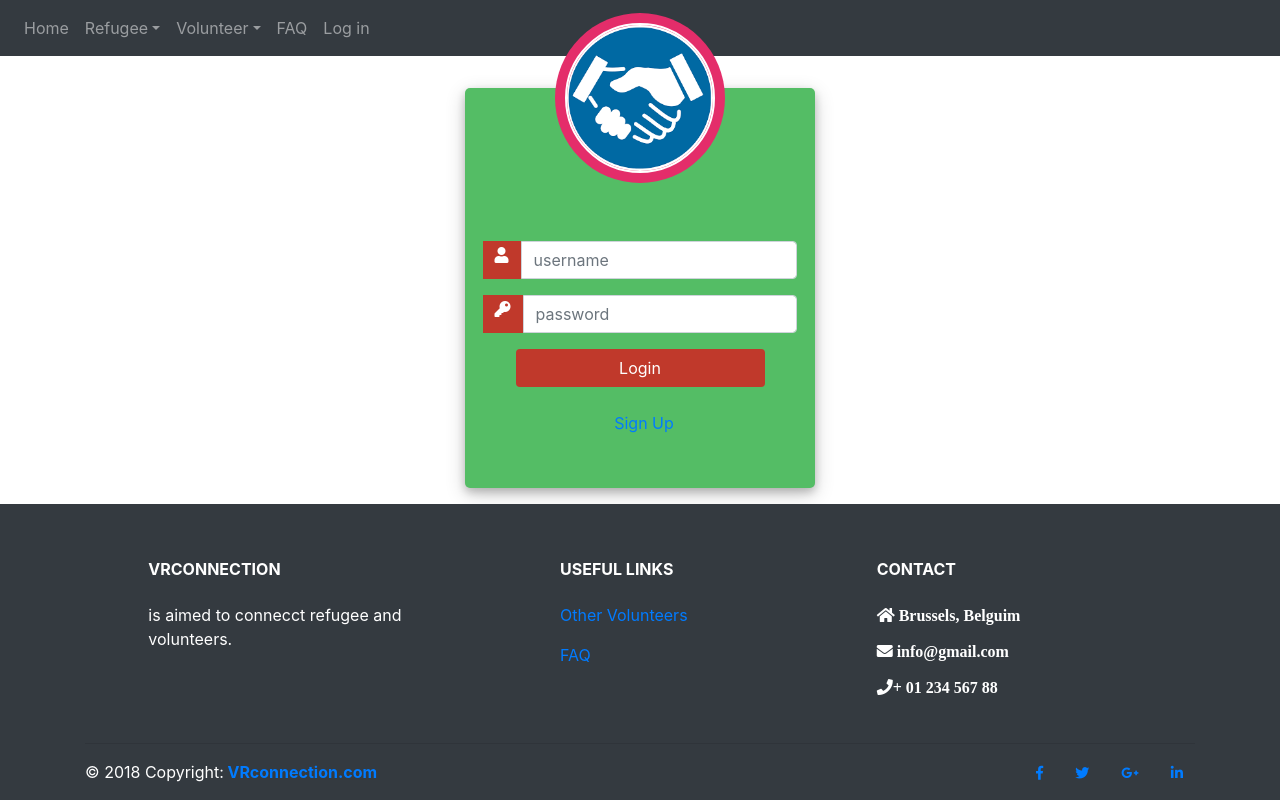
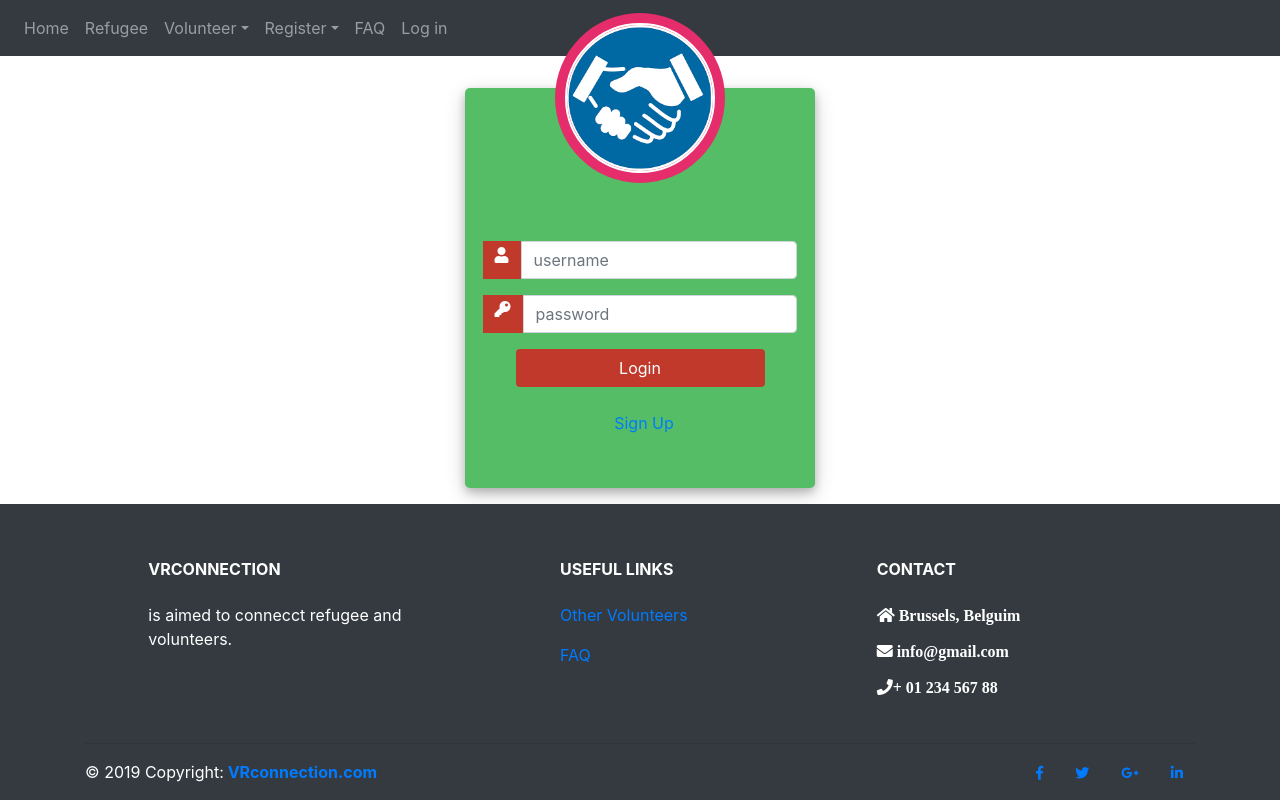
Before and after one commit to HackYourFutureBelgium/class-5-project-vrconnection, a React app in the folder frontend/: page /login in a window 1280 px wide. Built offline with nearby package versions, Linux system fonts and the light colour scheme; no server answers.

Commit message:
Feat/order the menu of page-home

```diff
--- a/frontend/src/components/Footer.jsx
+++ b/frontend/src/components/Footer.jsx
@@ -29,8 +29,8 @@ const Footer = () => (
       <hr />
       <div className="row d-flex align-items-center">
         <div className="col-md-7 col-lg-8">
-          <p className="text-center text-md-left">© 2018 Copyright:
-            <a href="/website">
+          <p className="text-center text-md-left">© 2019 Copyright:
+            <a href="/">
               <strong> VRconnection.com</strong>
             </a>
           </p>
--- a/frontend/src/components/Menu.jsx
+++ b/frontend/src/components/Menu.jsx
@@ -7,13 +7,13 @@ const Menu = () => (
     <Navbar.Collapse id="responsive-navbar-nav">
       <Nav className="mr-auto">
         <Nav.Link href="/">Home</Nav.Link>
-        <NavDropdown title="Refugee" id="collasible-nav-dropdown">
-          <NavDropdown.Item href="/refugees/profile">Profile</NavDropdown.Item>
-          <NavDropdown.Item href="/refugees/signup">Sign up</NavDropdown.Item>
-        </NavDropdown>
+        <Nav.Link href="/refugees/profile">Refugee</Nav.Link>
         <NavDropdown title="Volunteer" id="collasible-nav-dropdown">
           <NavDropdown.Item href="/volunteers/profile">Profile</NavDropdown.Item>
-          <NavDropdown.Item href="/volunteers/signup">Sign up</NavDropdown.Item>
+        </NavDropdown>
+        <NavDropdown title="Register" id="collasible-nav-dropdown">
+          <NavDropdown.Item href="/volunteers/signup">Voluteer</NavDropdown.Item>
+          <NavDropdown.Item href="/refugees/signup">Reugees</NavDropdown.Item>
         </NavDropdown>
         <Nav.Link href="/faq">FAQ</Nav.Link>
         <Nav.Link href="/login">Log in</Nav.Link>
```
Also changed, not shown: 1 other file (tests, documents, lock files or other folders).
